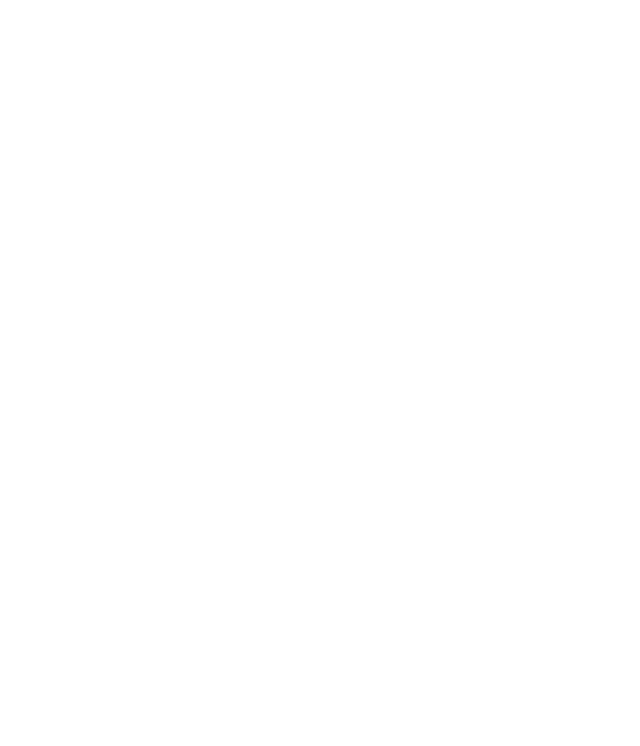
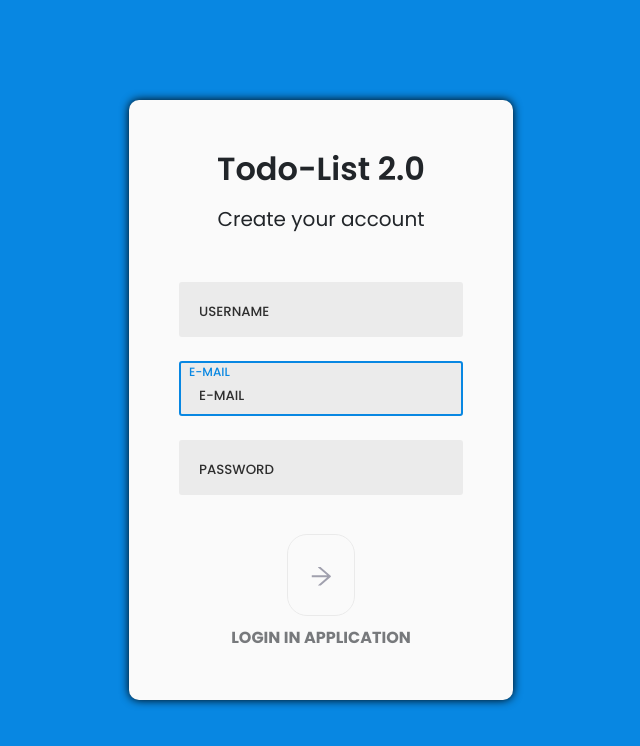
Before and after one commit to Helder-programer/Todo-List-2.0-Client, a React (Create React App) app: page /register in a window 1280 px wide. Before the commit this address had no page. Shown: the top 746 px of the page, without its empty margins (319-959 px from the left). Built offline with nearby package versions, Linux system fonts and the light colour scheme.

Commit message:
adding authServices

```diff
--- a/src/components/auth/login/index.tsx
+++ b/src/components/auth/login/index.tsx
@@ -1,20 +1,24 @@
-import React, { useRef, useState, useEffect } from 'react';
-import { Form, Container } from 'react-bootstrap';
+import React, { useRef, useState, useEffect, ChangeEvent } from 'react';
 import { AiOutlineArrowRight } from 'react-icons/ai';
+import { Link } from 'react-router-dom';
+import AuthService from '../../../services/auth';
 import '../../../styles/Auth.css';
 
 interface IInputs {
-
+    email: string;
+    password: string;
 }
 
 function LoginForm() {
-    const usernameInputRef = useRef<HTMLInputElement>(null);
+    const emailInputRef = useRef<HTMLInputElement>(null);
     const passwordInputRef = useRef<HTMLInputElement>(null);
+    const btnLoginRef = useRef<HTMLButtonElement>(null);
+    const loaderRef = useRef<HTMLDivElement>(null);
+    const [inputs, setInputs] = useState<IInputs>({ email: '', password: '' });
 
 
-
-    function inputAnimation() {
-        if (usernameInputRef.current) usernameInputRef.current.classList.add('inputForAnimation');
+    const inputAnimation = () => {
+        if (emailInputRef.current) emailInputRef.current.classList.add('inputForAnimation');
 
         setTimeout(() => {
             if (passwordInputRef.current)
@@ -29,39 +33,60 @@ function LoginForm() {
 
 
 
-    // function btnLoginStyle() {
-    //         if (usernameInputRef.current!.value != '' && passwordInputRef.current!.value != '') {
-    //             btnLoginRef.style.backgroundColor = 'rgb(67, 199, 243)';
-    //             btnLoginRef.current!.style.opacity = '1';
-    //             btnLoginRef.current!.children[0].style.color = 'white';
-    //         } else {
-    //             btnLoginRef.current!.removeAttribute('style');
-    //             btnLoginRef.current!.children[0].removeAttribute('style');
-    //         }
-    //     }
+    const btnLoginStyle = () => {
+        if (inputs.email != '' && inputs.password != '') {
 
-    // }
+            btnLoginRef.current!.style.backgroundColor = 'rgb(67, 199, 243)';
+            btnLoginRef.current!.style.opacity = '1';
+            btnLoginRef.current!.style.color = 'white';
+            btnLoginRef.current!.disabled = false;
 
+        } else {
+            btnLoginRef.current!.removeAttribute('style');
+            btnLoginRef.current!.children[0].removeAttribute('style');
+        }
+    }
+
+
+    const handleChange = (event: ChangeEvent<HTMLInputElement>) => {
+        setInputs({ ...inputs, [event.target.id]: event.target.value });
+    }
+
+    const handleSubmit = async (event: React.FormEvent) => {
+        event.preventDefault();
+        try {
+
+            btnLoginRef.current!.style.display = 'none';
+            loaderRef.current!.style.display = 'block';
+            await AuthService.login(inputs);
+
+        } catch (error) {
+            console.log(error);
+            btnLoginRef.current!.style.display = 'block';
+            loaderRef.current!.style.display = 'none';
+        }
+
+    }
 
     return (
         <>
             <div className="card-login">
                 <h2 className='fw-semibold mb-3 text-center'>Todo-List 2.0</h2>
-                <p className='mb-5 text-center fs-5'>Iniciar Sessão</p>
-                <form>
+                <p className='mb-5 text-center fs-5'>Login in application</p>
+                <form onSubmit={handleSubmit}>
                     <div className="text">
-                        <input ref={usernameInputRef} type="text" placeholder="NOME DE USUÁRIO" id="username" name='username' autoComplete="off" autoFocus />
-                        <label htmlFor="">NOME DE USUÁRIO</label>
+                        <input ref={emailInputRef} type="text" placeholder="E-MAIL" value={inputs.email} id="email" onKeyUp={btnLoginStyle} onChange={handleChange} autoComplete="off" autoFocus />
+                        <label htmlFor="">E-MAIL</label>
                     </div>
                     <div className="text">
-                        <input ref={passwordInputRef} type="password" placeholder="SENHA" id="password" name='password' />
-                        <label htmlFor="">SENHA</label>
+                        <input ref={passwordInputRef} type="password" placeholder="PASSWORD" value={inputs.password} id="password" onKeyUp={btnLoginStyle} onChange={handleChange} />
+                        <label htmlFor="">PASSWORD</label>
                     </div>
-                    <button className="btn-login" type="submit"><AiOutlineArrowRight/></button>
-                    <div className="loader"></div>
+                    <button ref={btnLoginRef} className="btn-login" type="submit" disabled><AiOutlineArrowRight /></button>
+                    <div ref={loaderRef} className="loader"></div>
                 </form>
                 <div className="informations">
-                    <a href="#">CRIAR CONTA</a>
+                    <Link to='/register'>CREATE YOUR ACCOUNT</Link>
                 </div>
             </div>
         </>
--- /dev/null
+++ b/src/components/auth/register/index.tsx
@@ -0,0 +1,104 @@
+import React, { useRef, useState, useEffect, ChangeEvent } from 'react';
+import { AiOutlineArrowRight } from 'react-icons/ai';
+import { Link } from 'react-router-dom';
+import AuthService from '../../../services/auth';
+import '../../../styles/Auth.css';
+
+interface IInputs {
+    username: string;
+    email: string;
+    password: string;
+}
+
+function RegisterForm() {
+    const usernameInputRef = useRef<HTMLInputElement>(null);
+    const emailInputRef = useRef<HTMLInputElement>(null);
+    const passwordInputRef = useRef<HTMLInputElement>(null);
+    const btnRegisterRef = useRef<HTMLButtonElement>(null);
+    const loaderRef = useRef<HTMLDivElement>(null);
+    const [inputs, setInputs] = useState<IInputs>({ username: '', email: '', password: '' });
+
+
+    const inputAnimation = () => {
+        if (usernameInputRef.current) usernameInputRef.current.classList.add('inputForAnimation');
+
+        setTimeout(() => {
+            if (emailInputRef.current)
+                emailInputRef.current.classList.add('inputForAnimation');
+        }, 100);
+
+        setTimeout(() => {
+            if (passwordInputRef.current)
+                passwordInputRef.current.classList.add('inputForAnimation');
+        }, 100);
+    }
+
+
+    useEffect(() => {
+        inputAnimation();
+    }, []);
+
+    const btnRegisterStyle = () => {
+            if (inputs.username != '' && inputs.email != '' && inputs.password != '') {
+
+                btnRegisterRef.current!.style.backgroundColor = 'rgb(67, 199, 243)';
+                btnRegisterRef.current!.style.opacity = '1';
+                btnRegisterRef.current!.style.color = 'white';
+                btnRegisterRef.current!.disabled = false;
+
+            } else {
+                btnRegisterRef.current!.removeAttribute('style');
+                btnRegisterRef.current!.children[0].removeAttribute('style');
+            }
+
+    }
+
+    const handleChange = (event: ChangeEvent<HTMLInputElement>) => {
+        setInputs({ ...inputs, [event.target.id]: event.target.value });
+    }
+
+    const handleSubmit = async (event: React.FormEvent) => {
+        event.preventDefault();
+        try {
+            btnRegisterRef.current!.style.display = 'none';
+            loaderRef.current!.style.display = 'block';
+            // await AuthService.login(inputs);
+
+        } catch (error) {
+            console.log(error);
+            btnRegisterRef.current!.style.display = 'block';
+            loaderRef.current!.style.display = 'none';
+        }
+
+    }
+
+    return (
+        <>
+            <div className="card-login">
+                <h2 className='fw-semibold mb-3 text-center'>Todo-List 2.0</h2>
+                <p className='mb-5 text-center fs-5'>Create your account</p>
+                <form onSubmit={handleSubmit}>
+                    <div className="text">
+                        <input ref={usernameInputRef} type="text" placeholder="USERNAME" value={inputs.username} onKeyUp={btnRegisterStyle} id="username" onChange={handleChange} autoComplete="off" autoFocus />
+                        <label htmlFor="">USERNAME</label>
+                    </div>
+                    <div className="text">
+                        <input ref={emailInputRef} type="text" placeholder="E-MAIL" value={inputs.email} onKeyUp={btnRegisterStyle} id="email" onChange={handleChange} autoComplete="off" autoFocus />
+                        <label htmlFor="">E-MAIL</label>
+                    </div>
+                    <div className="text">
+                        <input ref={passwordInputRef} type="password" placeholder="PASSWORD" value={inputs.password} onKeyUp={btnRegisterStyle} id="password" onChange={handleChange} />
+                        <label htmlFor="">PASSWORD</label>
+                    </div>
+                    <div ref={loaderRef} className="loader"></div>
+                    <button ref={btnRegisterRef} className="btn-login" type="submit" disabled><AiOutlineArrowRight /></button>
+                </form>
+                <div className="informations">
+                    <Link to='/login'>LOGIN IN APPLICATION</Link>
+                </div>
+            </div>
+        </>
+    );
+}
+
+export default RegisterForm;
--- /dev/null
+++ b/src/pages/auth/login/index.tsx
@@ -0,0 +1,17 @@
+import React from 'react';
+import { Container, Stack } from 'react-bootstrap';
+import LoginForm from '../../../components/auth/login';
+import '../../../styles/Auth.css';
+import Header from '../../../components/header';
+
+function LoginPage() {
+    return (
+        <>
+            <main className='auth-container vh-100 d-flex align-items-center justify-content-center'>
+                <LoginForm />
+            </main>
+        </>
+    );
+}
+
+export default LoginPage;
--- /dev/null
+++ b/src/pages/auth/register/index.tsx
@@ -0,0 +1,15 @@
+import * as React from 'react';
+import RegisterForm from '../../../components/auth/register';
+
+
+function Register() {
+    return (
+        <>
+            <main className='auth-container vh-100 d-flex align-items-center justify-content-center'>
+                <RegisterForm />
+            </main>
+        </>
+    );
+}
+
+export default Register;
--- a/src/routes.tsx
+++ b/src/routes.tsx
@@ -1,15 +1,17 @@
 import React from "react";
 import { BrowserRouter as Router, Routes, Route } from "react-router-dom";
-import LoginPage from "./pages/Login";
+import LoginPage from "./pages/auth/login";
+import Register from "./pages/auth/register";
 
 function MainRoutes() {
     return (
         <Router>
             <Routes>
-                <Route path="/" element={<LoginPage/>}/>
+                <Route path="/login" element={<LoginPage />} />
+                <Route path="/register" element={<Register />} />
             </Routes>
         </Router>
-     );
+    );
 }
 
 export default MainRoutes;
--- /dev/null
+++ b/src/services/api.ts
@@ -0,0 +1,5 @@
+import axios from 'axios';
+
+const Api = axios.create({ baseURL: 'http://localhost:8000' });
+
+export default Api;
--- /dev/null
+++ b/src/services/auth.ts
@@ -0,0 +1,24 @@
+import Api from "./api";
+
+interface IUser {
+    user_id: number;
+    username: string;
+    email: string;
+    password: string;
+    created_at: string;
+    updated_at: string;
+}
+
+const AuthService = {
+    login: async (params: { email: string, password: string }) => {
+        let response = await Api.post<{ token: string, user: IUser }>('/users/login', params);
+        localStorage.setItem('token', JSON.stringify(response.data.token));
+        localStorage.setItem('user', JSON.stringify(response.data.user));
+    },
+    register: async (params: { username: string, email: string, password: string }) => {
+        await Api.post('/users/register', params);
+    }
+}
+
+
+export default AuthService;
--- a/src/styles/Auth.css
+++ b/src/styles/Auth.css
@@ -1,4 +1,9 @@
 @import url('custom.css');
+
+.auth-container {
+    overflow: hidden;
+    background-color: var(--tdl-blue);
+}
 
 .card-login {
     background-color: rgb(250, 250, 250);
@@ -124,8 +129,8 @@ a {
 /* Loader Animation */
 
 .loader {
-    width: 70px;
-    height: 70px;
+    width: 90px;
+    height: 90px;
     border-radius: 10px;
     border: 3px solid #e5e5e5;
     border-top-color: rgba(0, 205, 205, 0.8);
--- a/src/styles/Login.css
+++ /dev/null
@@ -1,4 +0,0 @@
-.login-container {
-    overflow: hidden;
-    background-color: var(--tdl-blue);
-}
```
Also changed, not shown: src/pages/Login.tsx (deleted, +0 -17 lines).
